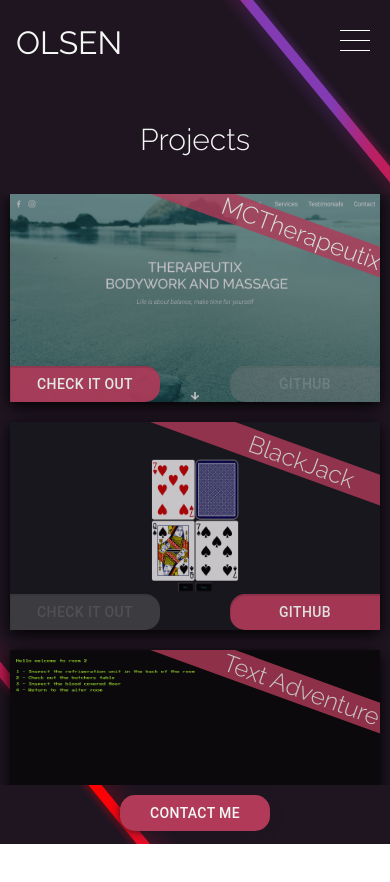
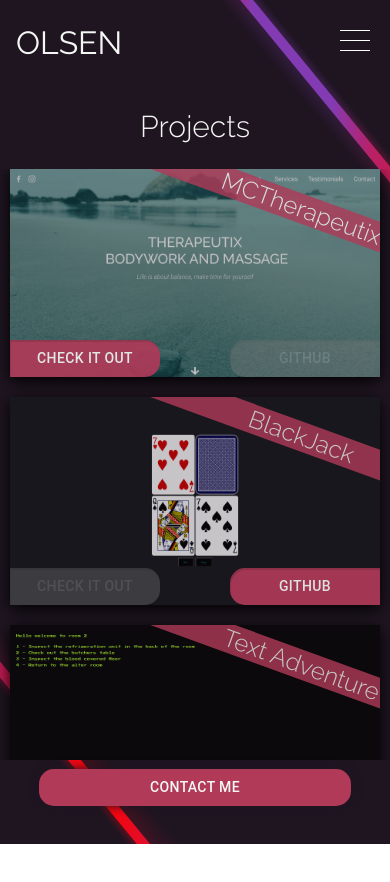
Before and after one commit to o2dependent/react-portfolio-netlify, a React (Create React App) app: page /projects in a window 390 px wide. Shown: the top 882 px of the page. Built offline with nearby package versions, Linux system fonts and the light colour scheme.

Commit message:
meta data

```diff
--- a/src/Projects.js
+++ b/src/Projects.js
@@ -44,6 +44,11 @@ const ColorButton = withStyles((theme) => ({
 		'@media (max-width: 350px)': {
 			'& .MuiButton-label': {
 				fontSize: '14px',
+			},
+		},
+		'@media (max-width: 900px)': {
+			'&.toContact': {
+				width: '80%',
 			},
 		},
 	},
--- a/src/mobile.css
+++ b/src/mobile.css
@@ -28,7 +28,7 @@
 	/* Projects */
 	.Projects-container {
 		justify-content: space-evenly;
-		height: 13%;
+		height: 10%;
 	}
 	.Projects-container h1 {
 		font-size: 30px;
```
